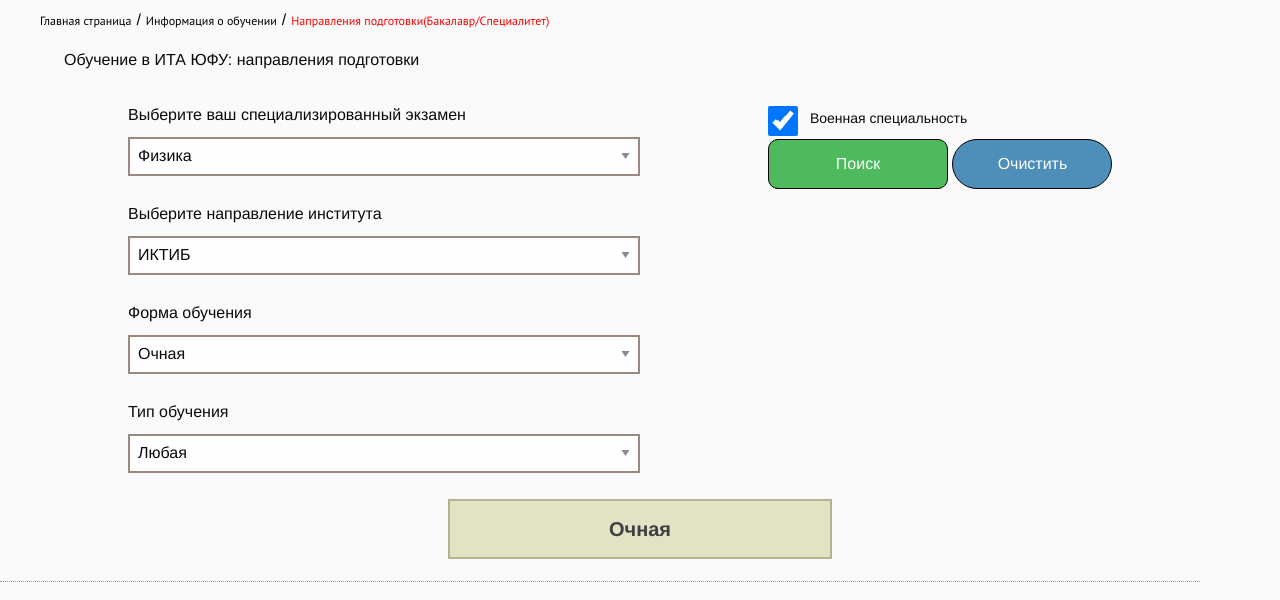
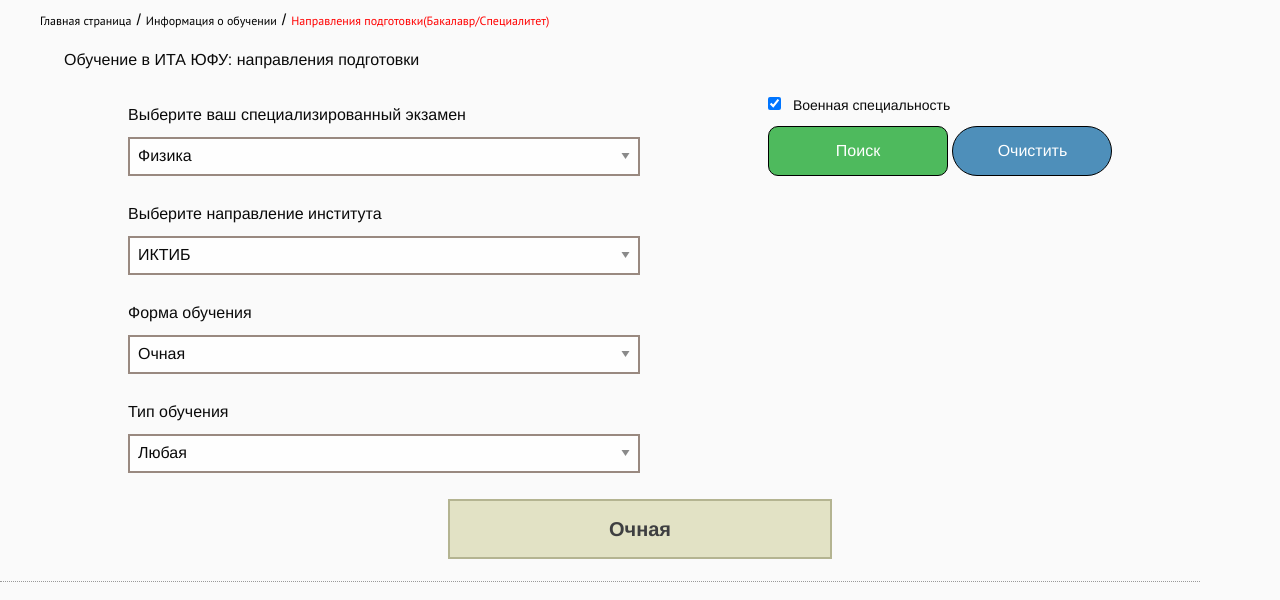
Before and after one commit to denistornado/SFEDUapp, a website: page Info.html in a window 1280 px wide. Shown: the part 168-768 px from the top of the page. Drawn offline with nearby package versions, Linux system fonts and the light colour scheme.

```diff
--- a/Info.html
+++ b/Info.html
@@ -32,7 +32,9 @@
     <link rel="apple-touch-icon" sizes="152x152" href="icons/apple-icon-152x152.png">
     <link rel="apple-touch-icon" sizes="180x180" href="icons/apple-icon-180x180.png">
     <link rel="icon" type="image/png" sizes="192x192"  href="icons/android-icon-192x192.png">
-
+    <link rel="icon" type="image/png" sizes="32x32" href="icons/favicon-32x32.png">
+    <link rel="icon" type="image/png" sizes="96x96" href="icons/favicon-96x96.png">
+    <link rel="icon" type="image/png" sizes="16x16" href="icons/favicon-16x16.png">
     <link rel="manifest" href="manifest.json">
     <meta name="msapplication-TileColor" content="#E6E6FA">
     <meta name="msapplication-TileImage" content="icons/ms-icon-144x144.png">
--- a/css/info.css
+++ b/css/info.css
@@ -1,15 +1,4 @@
 
-@font-face {
-    font-family: 'LigatureSymbols';
-    src: url('LigatureSymbols-2.05.eot');
-    src: url('LigatureSymbols-2.05.eot?#iefix') format('embedded-opentype'),
-         url('LigatureSymbols-2.05.woff') format('woff'),
-         url('LigatureSymbols-2.05.ttf') format('truetype'),
-         url('LigatureSymbols-2.05.svg#LigatureSymbols') format('svg');
-    src: url('LigatureSymbols-2.05.ttf') format('truetype');
-    font-weight: normal;
-    font-style: normal;
-  }
 
 #extramural{
   display: none;
@@ -211,38 +200,3 @@
   body {
     overflow: auto; /* добавить полосу прокрутки */
   }
-
-
-  .option-input {
-    position: relative;
-    top: 13.33333px;
-
-    right: 0;
-    bottom: 0;
-    left: 0;
-    height: 30px !important;
-    width: 30px  !important;;
-    background: #88af9d;
-    border: none;
-    color: #fff;
-    cursor: pointer;
-    display: inline-block  !important;;
-    margin-right: 0.5rem;
-    outline: none;
-    position: relative;
-
-  }
-
-  .option-input:checked {
-    background: #058353;
-  }
-  .option-input:checked::before {
-    height: 30px;
-    width: 30px;
-    position: absolute;
-    content: '✔';
-    display: inline-block;
-    font-size: 22.66667px;
-    text-align: center;
-    line-height: 30px;
-  }
```
